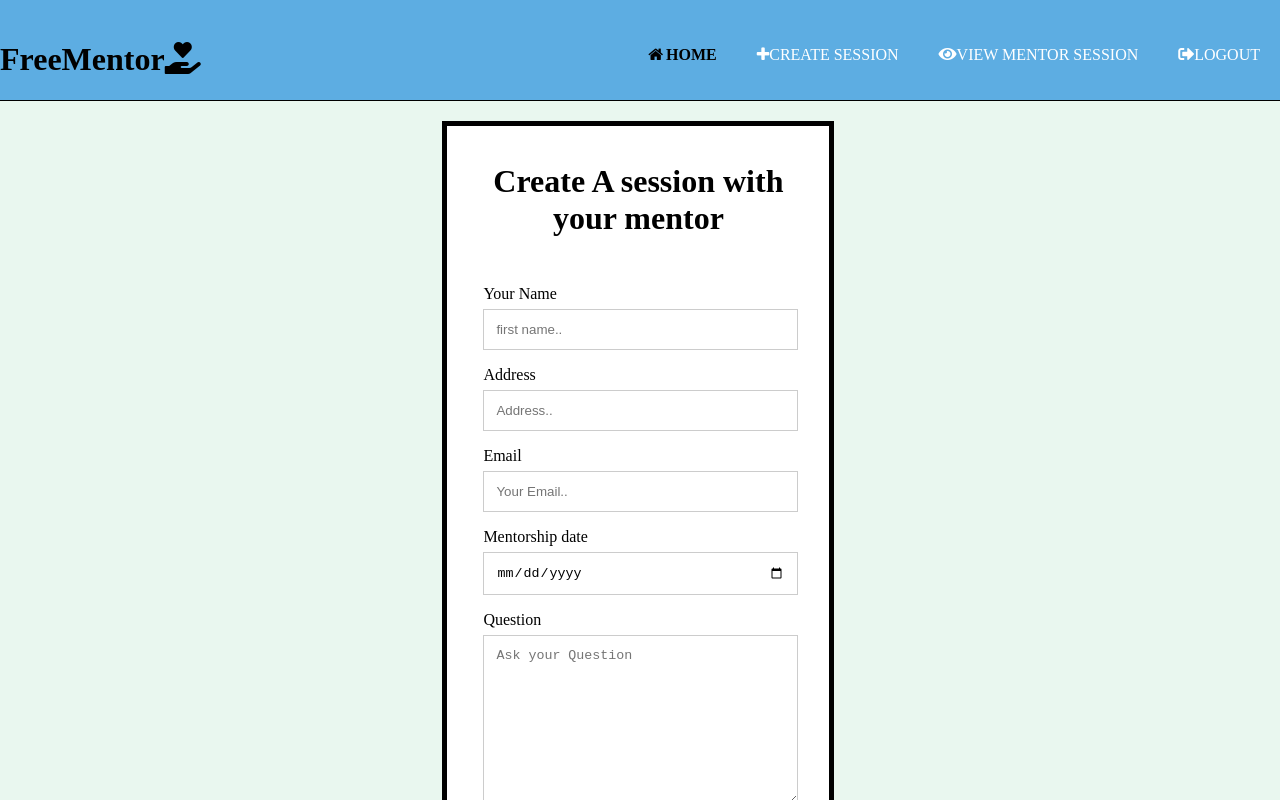
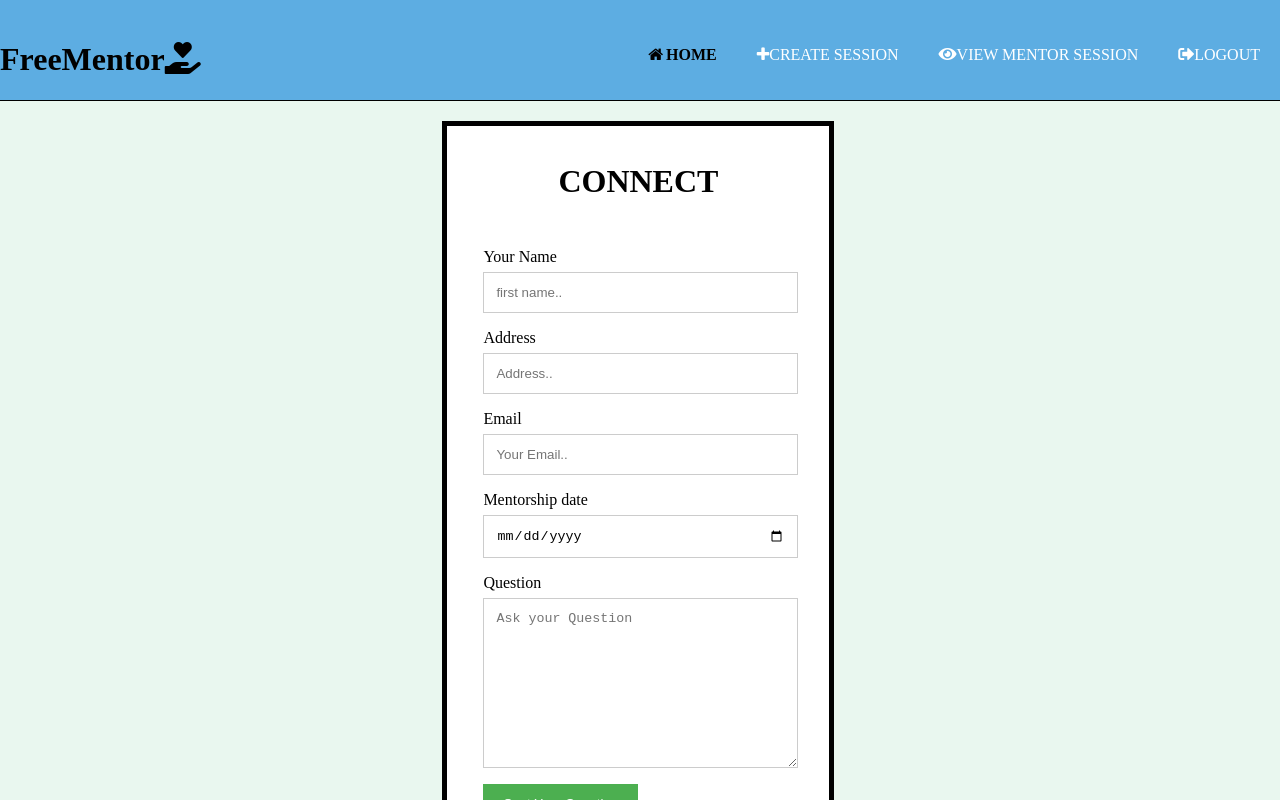
Before and after one commit to irakozeyves1/FreeMentor, a plain HTML site: page UI/html/userpanel/sessionCreate.html in a window 1280 px wide. Drawn offline with Linux system fonts and the light colour scheme.

Commit message:
correction on heading one

```diff
--- a/UI/html/userpanel/sessionCreate.html
+++ b/UI/html/userpanel/sessionCreate.html
@@ -31,7 +31,7 @@
 
     <div class="container1">
 <div style="text-align:center">
-  <h1>Create A session with your mentor</h1>
+  <h1>CONNECT</h1>
   </div>
   <div class="row">
     <div class="column">
```
